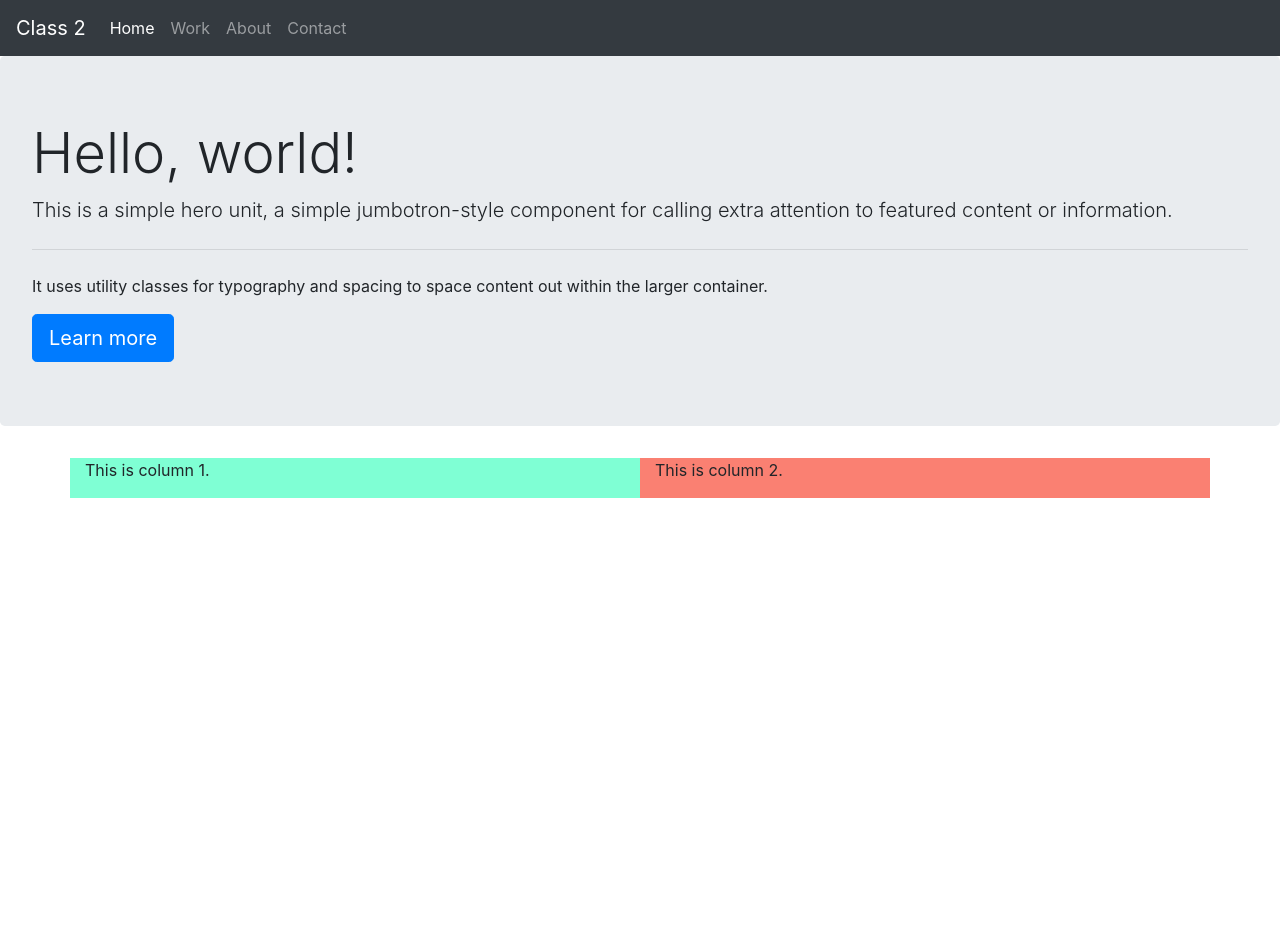
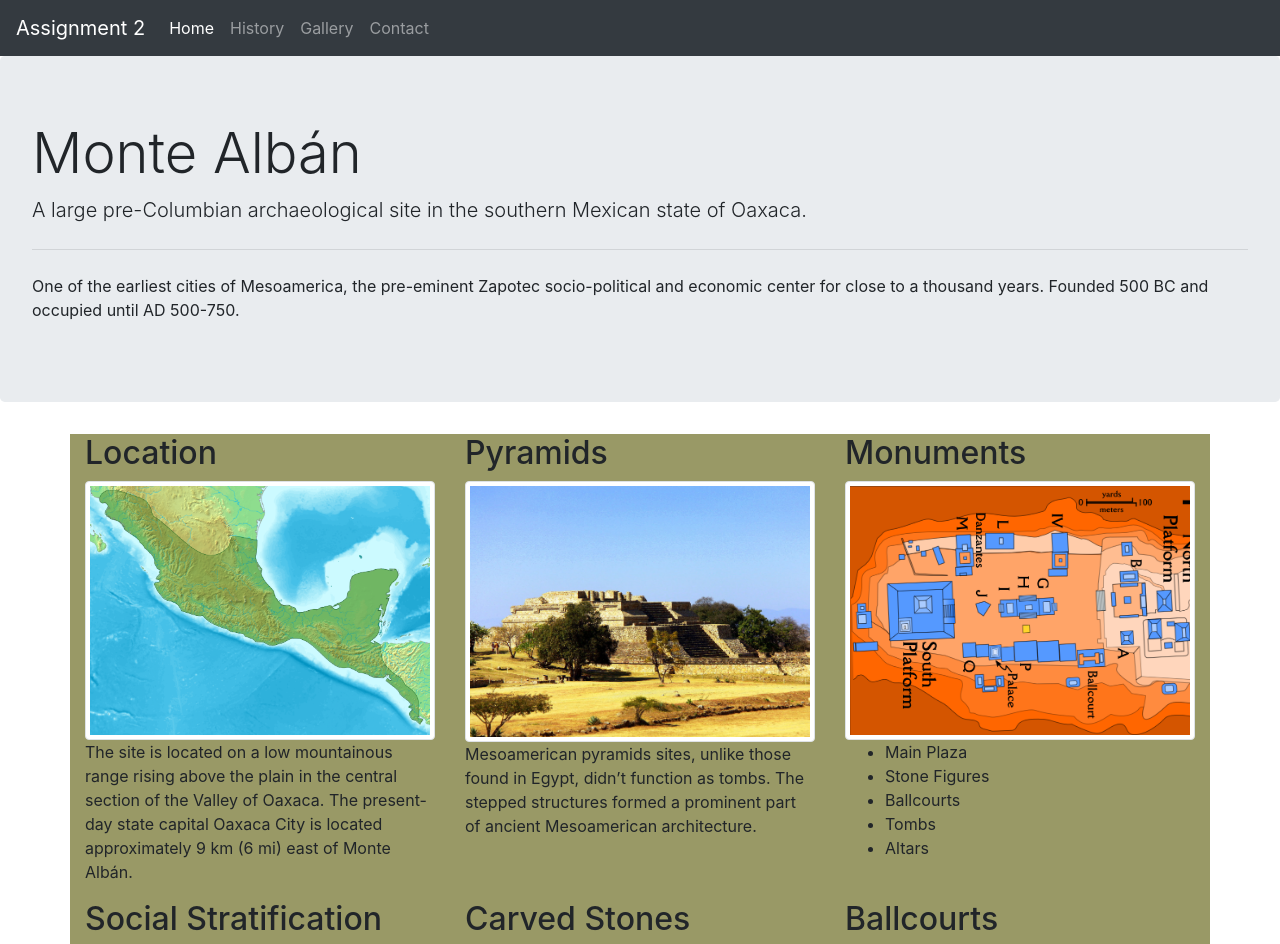
Before and after one commit to marcelo-w/SMC-spring-19_WD3, a plain HTML site: page class_02/index.html in a window 1280 px wide. Shown: the top 944 px of the page. Before the commit the page ends 800 px from the top, so only its background shows below. Drawn offline with nearby package versions, Linux system fonts and the light colour scheme.

Commit message:
added 2x3 grid, images & text

```diff
--- a/class_02/css/main.css
+++ b/class_02/css/main.css
@@ -1,15 +1,19 @@
 .container {
-    background-color: dodgerblue;
+    background-color: rgb(153, 153, 102);
 }
 
-.row {
+.row :disabled {
     background-color: cornsilk;
 }
 
-[class^="col-"]:first-child {
+[class^="col-"]:first-child :disabled {
     background-color: aquamarine;
 }
 
-[class^="col-"]:last-child {
+[class^="col-"]:nth-child(2) :disabled {
+    background-color: rgb(253, 255, 127);
+}
+
+[class^="col-"]:last-child :disabled {
     background-color: salmon;
 }
--- a/class_02/index.html
+++ b/class_02/index.html
@@ -11,13 +11,13 @@
     integrity="sha384-ggOyR0iXCbMQv3Xipma34MD+dH/1fQ784/j6cY/iJTQUOhcWr7x9JvoRxT2MZw1T" crossorigin="anonymous">
   <link rel="stylesheet" href="css/main.css">
 
-  <title>Bootstrap 1 template</title>
+  <title>Assignment 2</title>
 </head>
 
 <body>
 
   <nav class="navbar navbar-expand-md navbar-dark bg-dark">
-    <a class="navbar-brand" href="#">Class 2</a>
+    <a class="navbar-brand" href="#">Assignment 2</a>
     <button class="navbar-toggler" type="button" data-toggle="collapse" data-target="#navbarCollapse"
       aria-controls="navbarCollapse" aria-expanded="false" aria-label="Toggle navigation">
       <span class="navbar-toggler-icon"></span>
@@ -28,10 +28,10 @@
           <a class="nav-link" href="#">Home <span class="sr-only">(current)</span></a>
         </li>
         <li class="nav-item">
-          <a class="nav-link" href="#">Work</a>
+          <a class="nav-link" href="#">History</a>
         </li>
           <li class="nav-item">
-            <a class="nav-link" href="#">About</a>
+            <a class="nav-link" href="#">Gallery</a>
           </li>
         <li class="nav-item">
           <a class="nav-link" href="#">Contact</a>
@@ -43,22 +43,54 @@
   <!-- Jumbotron -->
 
   <div class="jumbotron">
-    <h1 class="display-4">Hello, world!</h1>
-    <p class="lead">This is a simple hero unit, a simple jumbotron-style component for calling extra attention to featured
-      content or information.</p>
+    <h1 class="display-4">Monte Albán</h1>
+    <p class="lead">A large pre-Columbian archaeological site in the southern Mexican state of Oaxaca.</p>
     <hr class="my-4">
-    <p>It uses utility classes for typography and spacing to space content out within the larger container.</p>
-    <a class="btn btn-primary btn-lg" href="#" role="button">Learn more</a>
+    <p>One of the earliest cities of Mesoamerica, the pre-eminent Zapotec socio-political and economic center for close to a thousand years. Founded 500 BC and occupied until AD 500-750.</p>
   </div>
 
   <div class="container">
+  <!-- row 1 -->
       <div class="row">
-          <div class="col-12 col-md-6">
-            <p>This is column 1.</p>
+          <div class="col-12 col-md-4">
+            <h2>Location</h2>
+            <img src="img/location-mesoamerica.png" class="img-thumbnail" alt="Map of Mesoamerica">
+            <p>The site is located on a low mountainous range rising above the plain in the central section of the Valley of Oaxaca. The present-day state capital Oaxaca City is located approximately 9 km (6 mi) east of Monte Albán.</p>
           </div>
-          <div class="col-12 col-md-6">
-            <p>This is column 2.</p>
+          <div class="col-12 col-md-4">
+            <h2>Pyramids</h2>
+            <img src="img/pyramid.jpg" class="img-thumbnail" alt="Pyramid photo">
+            <p>Mesoamerican pyramids sites, unlike those found in Egypt, didn’t function as tombs. The stepped structures formed a prominent part of ancient Mesoamerican architecture.</p>
           </div>
+          <div class="col-12 col-md-4">
+            <h2>Monuments</h2>
+            <img src="img/archaeological-site.png" class="img-thumbnail" alt="Site Map">
+            <ul>
+              <li>Main Plaza</li>
+              <li>Stone Figures</li>
+              <li>Ballcourts</li>
+              <li>Tombs</li>
+              <li>Altars</li>
+            </ul>
+          </div>
+      </div>
+  <!-- row 2 -->
+      <div class="row">
+        <div class="col-12 col-md-4">
+          <h2>Social Stratification</h2>
+          <img src="img/walls.jpg" class="img-thumbnail" alt="Stone walls">
+          <p>Walls that were as large as nine meters tall and twenty meters wide were built around the settlement and would have been used not only to create a boundary between Monte Albán and neighboring settlements but also prove the power of the elites within the community.</p>
+        </div>
+        <div class="col-12 col-md-4">
+          <h2>Carved Stones</h2>
+          <img src="img/carved-stone.jpg" class="img-thumbnail" alt="Stone carving">
+          <p>Numerous stone carvings represent tortured, sacrificed war prisoners, some identified by name, and may depict leaders of competing centers and villages captured by Monte Albán.</p>
+        </div>
+        <div class="col-12 col-md-4">
+          <h2>Ballcourts</h2>
+          <img src="img/ball-court.jpg" class="img-thumbnail" alt="Ball court">
+          <p>Two ballcourts are known to have existed at the site. The ballgame was a sport with ritual associations played since 1400 BC. The sport had different versions in different places during the millennia, and a newer more modern version of the game, ulama, is still played in a few places by the indigenous population.</p>
+        </div>
       </div>
   </div>
 
```
Also changed, not shown: class_02/img/archaeological-site.png (added), class_02/img/ball-court.jpg (added), class_02/img/carved-stone.jpg (added), class_02/img/location-mesoamerica.png (added), class_02/img/pyramid.jpg (added), class_02/img/walls.jpg (added).
